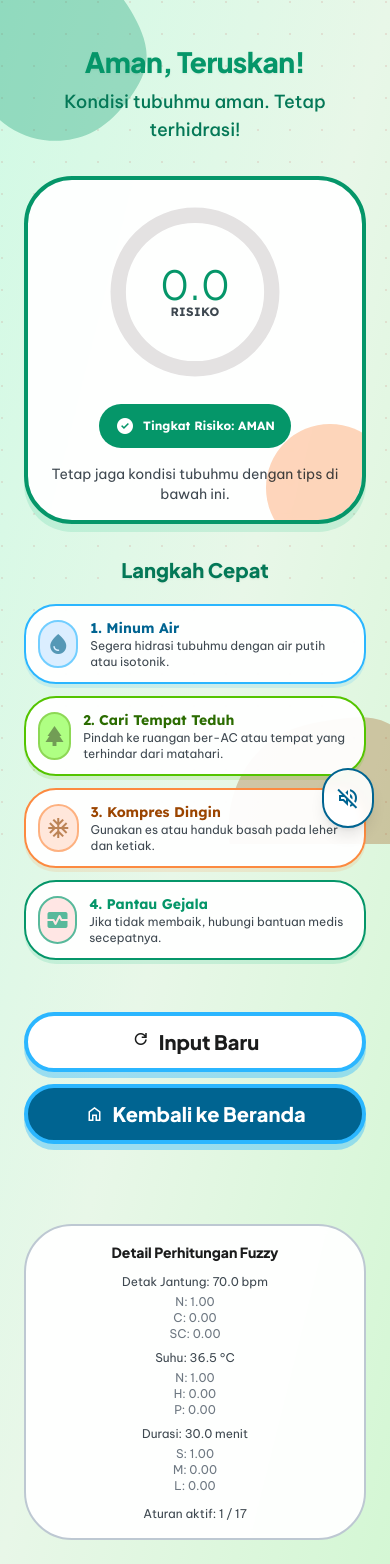
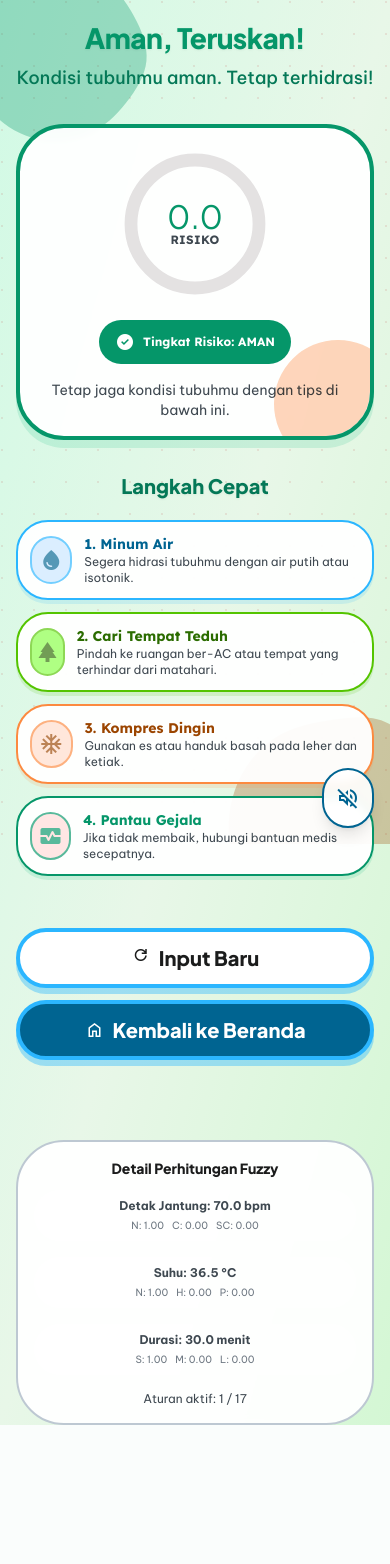
Before and after one commit to isvara08/responsi-kb-sistem-fuzzy, a Flask app: page /hasil in a window 390 px wide. After the commit the page ends 1425 px from the top, so only its background shows below. Run offline with Flask 3, Linux system fonts and the light colour scheme; some libraries are stand-ins or nearby versions.

Commit message:
Improve responsiveness across all pages (home, input, results)

```diff
--- a/templates/hasil.html
+++ b/templates/hasil.html
@@ -318,7 +318,7 @@
 </div>
 <!-- TopAppBar -->
 <!-- Main Content -->
-<main class="flex-grow p-container-margin flex flex-col items-center gap-stack-lg max-w-2xl mx-auto w-full relative z-10">
+<main class="flex-grow px-4 sm:px-6 md:p-container-margin flex flex-col items-center gap-8 md:gap-stack-lg max-w-2xl mx-auto w-full relative z-10">
 <!-- Header Section -->
 <div class="text-center mt-stack-md w-full animate-fade-in-up opacity-0">
 <h1 class="font-headline-lg text-headline-lg {{ header_color }} mb-stack-sm drop-shadow-sm animate-scale-in opacity-0 delay-100 {% if result.risk_level == 'Berbahaya' %}animate-shake{% endif %}">{{ header_text }}</h1>
@@ -331,14 +331,14 @@
 <div class="absolute -bottom-8 sm:-bottom-10 -right-8 sm:-right-10 w-32 h-32 sm:w-40 sm:h-40 bg-secondary-container rounded-full opacity-10 mix-blend-multiply animate-pulse delay-200"></div>
 <div class="flex flex-col items-center gap-4 sm:gap-6 mb-4 sm:mb-6">
 <!-- Expressive Gauge Background -->
-<div class="relative w-48 h-48 sm:w-64 sm:h-64 flex items-center justify-center">
+<div class="relative w-40 h-40 sm:w-56 md:w-64 flex items-center justify-center">
 <svg class="absolute inset-0 w-full h-full transform -rotate-90" viewbox="0 0 100 100">
 <circle class="text-surface-variant" cx="50" cy="50" fill="none" r="40" stroke="currentColor" stroke-width="8"></circle>
 <circle class="{{ gauge_color }} animate-gauge" cx="50" cy="50" fill="none" r="40" stroke="currentColor" stroke-dasharray="251" stroke-dashoffset="{{ dashoffset }}" stroke-linecap="round" stroke-width="8"></circle>
 </svg>
 <!-- Text inside gauge -->
 <div class="absolute inset-0 flex flex-col items-center justify-center z-50">
-<span class="font-headline-lg text-[40px] sm:text-[56px] leading-none {{ header_color }} animate-count-up opacity-0 delay-500">{{ result.crisp_output }}</span>
+<span class="font-headline-lg text-[32px] sm:text-[48px] md:text-[56px] leading-none {{ header_color }} animate-count-up opacity-0 delay-500">{{ result.crisp_output }}</span>
 <span class="font-label-bold text-label-bold text-on-surface-variant uppercase tracking-wide text-xs sm:text-sm">Risiko</span>
 </div>
 </div>
@@ -409,24 +409,30 @@
 <!-- Fuzzy Details Section -->
 <div class="w-full bg-surface-container-lowest/95 backdrop-blur-sm rounded-xl p-4 sm:p-6 border-2 border-outline-variant mt-4 animate-scale-in opacity-0 delay-600">
 <h3 class="font-headline-md text-headline-md text-on-surface text-center mb-3 sm:mb-4 text-sm sm:text-base">Detail Perhitungan Fuzzy</h3>
-<div class="grid grid-cols-1 sm:grid-cols-3 gap-2 sm:gap-3 mb-3 sm:mb-4">
-<div class="text-center">
-<p class="text-xs text-on-surface-variant mb-1">Detak Jantung: {{ heart_rate }} bpm</p>
-<p class="text-xs text-outline">N: {{ "%.2f"|format(result.fuzzy_values.heart_rate.normal) }}</p>
-<p class="text-xs text-outline">C: {{ "%.2f"|format(result.fuzzy_values.heart_rate.cepat) }}</p>
-<p class="text-xs text-outline">SC: {{ "%.2f"|format(result.fuzzy_values.heart_rate.sangat_cepat) }}</p>
+<div class="grid grid-cols-1 sm:grid-cols-3 gap-4 mb-4">
+<div class="text-center p-2 bg-white/50 rounded-lg">
+<p class="text-xs font-bold text-on-surface-variant mb-1">Detak Jantung: {{ heart_rate }} bpm</p>
+<div class="flex justify-center gap-2">
+<p class="text-[10px] text-outline">N: {{ "%.2f"|format(result.fuzzy_values.heart_rate.normal) }}</p>
+<p class="text-[10px] text-outline">C: {{ "%.2f"|format(result.fuzzy_values.heart_rate.cepat) }}</p>
+<p class="text-[10px] text-outline">SC: {{ "%.2f"|format(result.fuzzy_values.heart_rate.sangat_cepat) }}</p>
 </div>
-<div class="text-center">
-<p class="text-xs text-on-surface-variant mb-1">Suhu: {{ temperature }} °C</p>
-<p class="text-xs text-outline">N: {{ "%.2f"|format(result.fuzzy_values.temperature.normal) }}</p>
-<p class="text-xs text-outline">H: {{ "%.2f"|format(result.fuzzy_values.temperature.hangat) }}</p>
-<p class="text-xs text-outline">P: {{ "%.2f"|format(result.fuzzy_values.temperature.panas) }}</p>
 </div>
-<div class="text-center">
-<p class="text-xs text-on-surface-variant mb-1">Durasi: {{ duration }} menit</p>
-<p class="text-xs text-outline">S: {{ "%.2f"|format(result.fuzzy_values.duration.singkat) }}</p>
-<p class="text-xs text-outline">M: {{ "%.2f"|format(result.fuzzy_values.duration.sedang) }}</p>
-<p class="text-xs text-outline">L: {{ "%.2f"|format(result.fuzzy_values.duration.lama) }}</p>
+<div class="text-center p-2 bg-white/50 rounded-lg">
+<p class="text-xs font-bold text-on-surface-variant mb-1">Suhu: {{ temperature }} °C</p>
+<div class="flex justify-center gap-2">
+<p class="text-[10px] text-outline">N: {{ "%.2f"|format(result.fuzzy_values.temperature.normal) }}</p>
+<p class="text-[10px] text-outline">H: {{ "%.2f"|format(result.fuzzy_values.temperature.hangat) }}</p>
+<p class="text-[10px] text-outline">P: {{ "%.2f"|format(result.fuzzy_values.temperature.panas) }}</p>
+</div>
+</div>
+<div class="text-center p-2 bg-white/50 rounded-lg">
+<p class="text-xs font-bold text-on-surface-variant mb-1">Durasi: {{ duration }} menit</p>
+<div class="flex justify-center gap-2">
+<p class="text-[10px] text-outline">S: {{ "%.2f"|format(result.fuzzy_values.duration.singkat) }}</p>
+<p class="text-[10px] text-outline">M: {{ "%.2f"|format(result.fuzzy_values.duration.sedang) }}</p>
+<p class="text-[10px] text-outline">L: {{ "%.2f"|format(result.fuzzy_values.duration.lama) }}</p>
+</div>
 </div>
 </div>
 <p class="text-center text-xs sm:text-sm text-on-surface-variant">Aturan aktif: {{ result.active_rules }} / 17</p>
--- a/templates/index.html
+++ b/templates/index.html
@@ -303,9 +303,9 @@
 </svg>
 </div>
 <!-- TopAppBar -->
-<main class="flex-1 px-container-margin py-stack-lg flex flex-col gap-stack-lg max-w-5xl mx-auto w-full relative z-10">
+<main class="flex-1 px-4 sm:px-6 md:px-container-margin py-6 sm:py-stack-lg flex flex-col gap-8 md:gap-stack-lg max-w-5xl mx-auto w-full relative z-10">
 <!-- Hero Section -->
-<section class="bg-primary-fixed rounded-xl p-6 sm:p-8 flex flex-col md:flex-row items-center gap-6 md:gap-8 relative overflow-hidden shadow-[0_8px_0_0_rgba(0,100,145,0.15)] border-2 border-primary-fixed-dim animate-fade-in-up opacity-0">
+<section class="bg-primary-fixed rounded-xl p-6 sm:p-8 md:p-10 flex flex-col md:flex-row items-center gap-8 md:gap-10 relative overflow-hidden shadow-[0_8px_0_0_rgba(0,100,145,0.15)] border-2 border-primary-fixed-dim animate-fade-in-up opacity-0">
 <div class="flex-1 flex flex-col gap-4 md:gap-6 z-10 relative">
 <h1 class="font-headline-lg text-headline-lg text-on-primary-fixed animate-slide-left opacity-0 text-center md:text-left">
                     Cek Risiko Heatstroke Kamu!
```
Also changed, not shown: templates/pertanyaan.html (+16 -16 lines).
